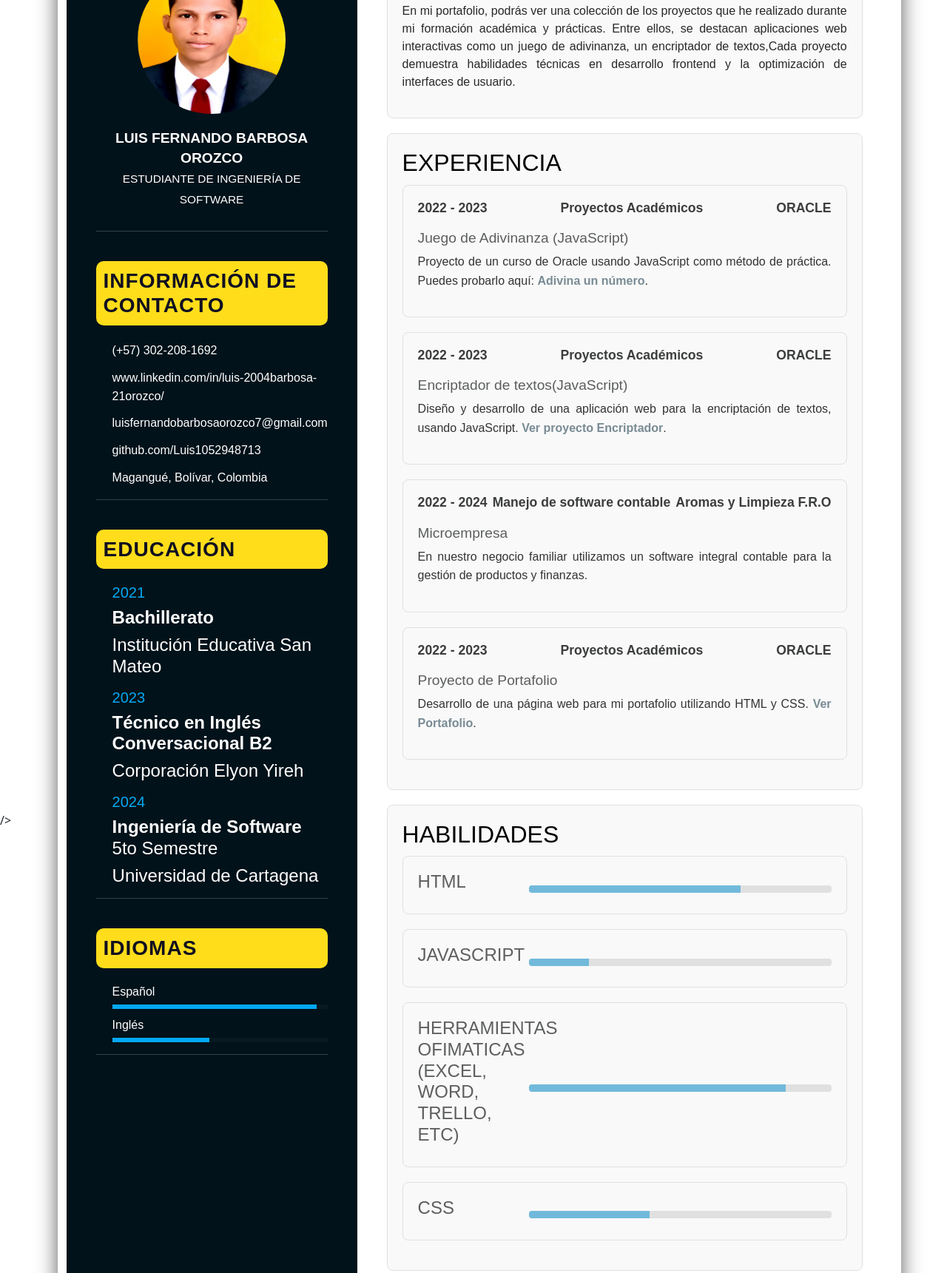
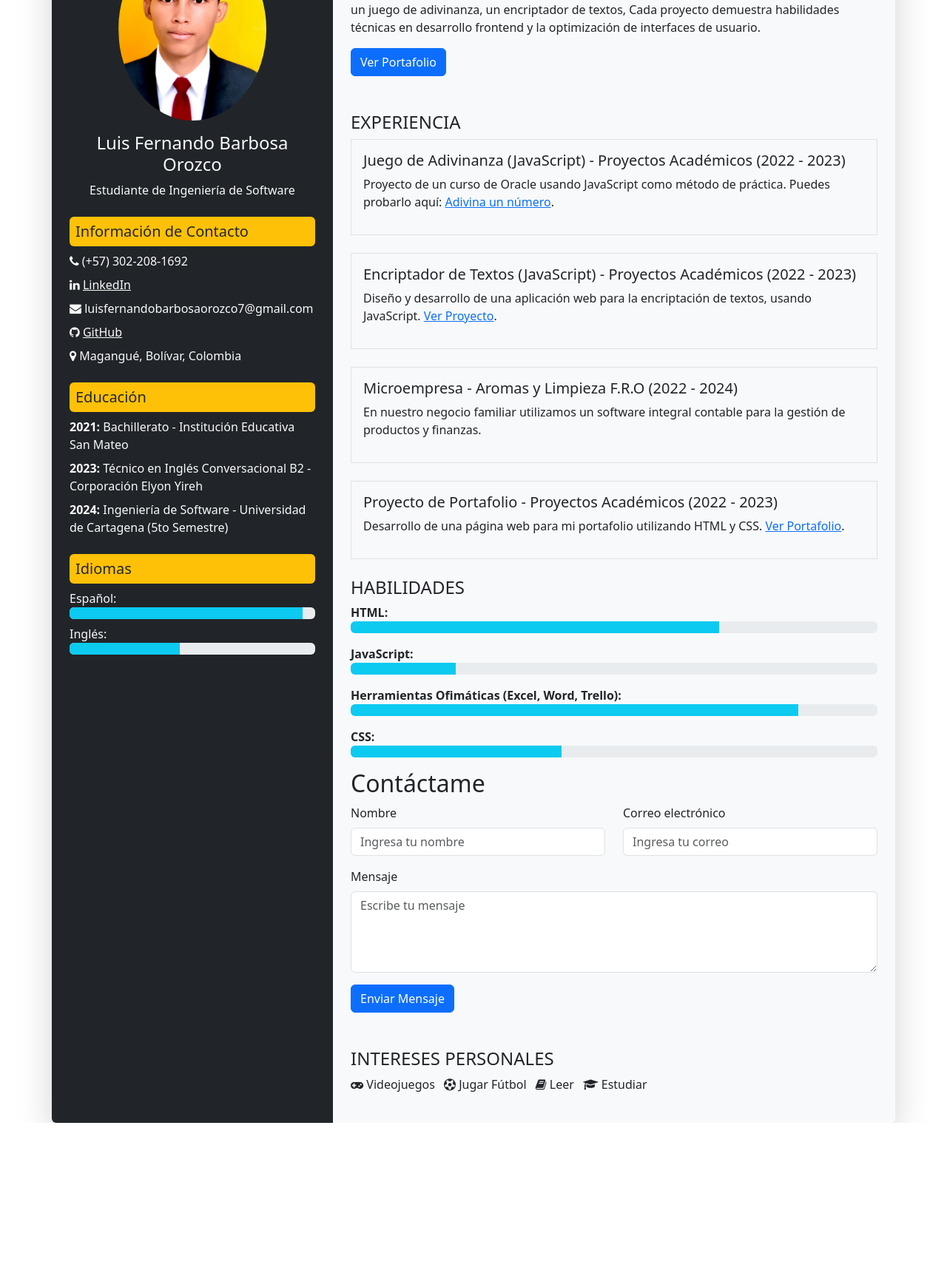
Before and after one commit to Luis1052948713/HOJA-DE-VIDA, a plain HTML site: page index.html in a window 1280 px wide. Shown: the part 156-1877 px from the top of the page at 74% size. After the commit the page ends 1674 px from the top, so only its background shows below. Drawn offline with nearby package versions, Linux system fonts and the light colour scheme; a small style sheet from the web is missing.

Commit message:
boostrap

```diff
--- a/index.html
+++ b/index.html
@@ -3,248 +3,155 @@
   <head>
     <meta charset="UTF-8" />
     <meta name="viewport" content="width=device-width, initial-scale=1.0" />
-    <link rel="stylesheet" href="style.css" />
-    <link rel="stylesheet" href="normalize.css" />
     <title>HOJA DE VIDA</title>
     <link rel="icon" href="perfil (1).jpg" />
     <link
-      rel="stylesheet"
       href="https://cdn.jsdelivr.net/npm/bootstrap@5.3.3/dist/css/bootstrap.min.css"
       rel="stylesheet"
-      integrity="sha384-QWTKZyjpPEjISv5WaRU9OFeRpok6YctnYmDr5pNlyT2bRjXh0JMhjY6hW+ALEwIH"
+      integrity="sha384-QWTKZyjpPEjISv5WaRU9OFeRpok6YctnYmDr5pNlyT2bRjXhW+ALEwIH"
       crossorigin="anonymous"
     />
-    <script
-      src="https://cdn.jsdelivr.net/npm/bootstrap@5.3.3/dist/js/bootstrap.bundle.min.js"
-      integrity="sha384-YvpcrYf0tY3lHB60NNkmXc5s9fDVZLESaAA55NDzOxhy9GkcIdslK1eN7N6jIeHz"
-      crossorigin="anonymous"
-    ></script>
-    />
+    <link rel="stylesheet" href="https://cdnjs.cloudflare.com/ajax/libs/font-awesome/4.7.0/css/font-awesome.css" />
   </head>
   <body>
-    <div class="container">
-      <div class="left_side">
-        <div class="profileText">
-          <div class="img">
-            <img class="imagen" src="perfil (1).jpg" alt="Perfil" />
-          </div>
-          <h2>
-            Luis Fernando Barbosa Orozco <br />
-            <span>Estudiante de Ingeniería de Software</span>
-          </h2>
+    <div class="container mt-5 shadow-lg rounded">
+      <div class="row">
+        <div class="col-md-4 bg-dark text-light p-4 rounded-start">
+          <div class="text-center mb-4">
+            <img src="perfil (1).jpg" alt="Perfil" class="img-fluid rounded-circle mb-3" style="width: 200px;" />
+            <h2 class="h4">Luis Fernando Barbosa Orozco</h2>
+            <p>Estudiante de Ingeniería de Software</p>
           </div>
          <!-- Información de contacto -->
-        <div class="contacto">
-          <h3 class="titulo">Información de Contacto</h3>
-          <ul>
-            <li>
-              <span class="icon"
-                ><i class="fa fa-phone" aria-hidden="true"></i
-              ></span>
-              <span class="text">(+57) 302-208-1692</span>
+          <div>
+            <h3 class="h5 bg-warning text-dark p-2 rounded">Información de Contacto</h3>
+            <ul class="list-unstyled">
+              <li class="my-2">
+                <i class="fa fa-phone"></i> <span>(+57) 302-208-1692</span>
               </li>
-            <li>
-              <span class="icon"
-                ><i class="fa fa-linkedin" aria-hidden="true"></i
-              ></span>
-              <span class="text"
-                >www.linkedin.com/in/luis-2004barbosa-21orozco/</span
-              >
+              <li class="my-2">
+                <i class="fa fa-linkedin"></i>
+                <a href="https://www.linkedin.com/in/luis-2004barbosa-21orozco/" class="text-light">LinkedIn</a>
               </li>
-            <li>
-              <span class="icon"
-                ><i class="fa fa-envelope" aria-hidden="true"></i
-              ></span>
-              <span class="text">luisfernandobarbosaorozco7@gmail.com</span>
+              <li class="my-2">
+                <i class="fa fa-envelope"></i> <span>luisfernandobarbosaorozco7@gmail.com</span>
               </li>
-            <li>
-              <span class="icon"
-                ><i class="fa fa-github" aria-hidden="true"></i
-              ></span>
-              <span class="text">github.com/Luis1052948713</span>
+              <li class="my-2">
+                <i class="fa fa-github"></i>
+                <a href="https://github.com/Luis1052948713" class="text-light">GitHub</a>
               </li>
-            <li>
-              <span class="icon"
-                ><i class="fa fa-map-marker" aria-hidden="true"></i
-              ></span>
-              <span class="text">Magangué, Bolívar, Colombia</span>
+              <li class="my-2">
+                <i class="fa fa-map-marker"></i> <span>Magangué, Bolívar, Colombia</span>
               </li>
             </ul>
           </div>
+
           <!-- Educación -->
-        <div class="contacto educacion">
-          <h3 class="titulo">Educación</h3>
-          <ul>
-            <li>
-              <h5>2021</h5>
-              <h4>Bachillerato</h4>
-              <h4>Institución Educativa San Mateo</h4>
+          <div class="mt-4">
+            <h3 class="h5 bg-warning text-dark p-2 rounded">Educación</h3>
+            <ul class="list-unstyled">
+              <li class="my-2">
+                <strong>2021:</strong> Bachillerato - Institución Educativa San Mateo
               </li>
-            <li>
-              <h5>2023</h5>
-              <h4>Técnico en Inglés Conversacional B2</h4>
-              <h4>Corporación Elyon Yireh</h4>
+              <li class="my-2">
+                <strong>2023:</strong> Técnico en Inglés Conversacional B2 - Corporación Elyon Yireh
               </li>
-            <li>
-              <h5>2024</h5>
-              <h4>Ingeniería de Software <span>5to Semestre</span></h4>
-              <h4>Universidad de Cartagena</h4>
+              <li class="my-2">
+                <strong>2024:</strong> Ingeniería de Software - Universidad de Cartagena (5to Semestre)
               </li>
             </ul>
           </div>
+
           <!-- Idiomas -->
-        <div class="contacto idioma">
-          <h3 class="titulo">Idiomas</h3>
-          <ul>
-            <li>
-              <span class="text">Español</span>
-              <div class="percent"><div style="width: 95%"></div></div>
-            </li>
-            <li>
-              <span class="text">Inglés</span>
-              <div class="percent"><div style="width: 45%"></div></div>
-            </li>
+          <div class="mt-4">
+            <h3 class="h5 bg-warning text-dark p-2 rounded">Idiomas</h3>
+            <ul class="list-unstyled">
+              <li class="my-2">Español: <div class="progress"><div class="progress-bar bg-info" role="progressbar" style="width: 95%;"></div></div></li>
+              <li class="my-2">Inglés: <div class="progress"><div class="progress-bar bg-info" role="progressbar" style="width: 45%;"></div></div></li>
             </ul>
           </div>
         </div>
 
         <!-- Lado derecho (Portafolio y Experiencia) -->
-      <div class="right_side">
-        <div class="sobremi">
-          <h2 class="titulo2">
-            <a
-              class="port"
-              href="https://portafolio-l9y3apk7p-luis1052948713s-projects.vercel.app"
-              target="_blank"
-              >Portafolio</a
-            >
-          </h2>
+        <div class="col-md-8 bg-light p-4 rounded-end">
+          <div class="mb-5">
+            <h2 class="h4 text-uppercase">Portafolio</h2>
             <p>
-            En mi portafolio, podrás ver una colección de los proyectos que he
-            realizado durante mi formación académica y prácticas. Entre ellos,
-            se destacan aplicaciones web interactivas como un juego de
-            adivinanza, un encriptador de textos,Cada proyecto demuestra
-            habilidades técnicas en desarrollo frontend y la optimización de
-            interfaces de usuario.
+              En mi portafolio, podrás ver una colección de los proyectos que he realizado durante mi formación académica y
+              prácticas. Entre ellos, se destacan aplicaciones web interactivas como un juego de adivinanza, un encriptador de
+              textos, Cada proyecto demuestra habilidades técnicas en desarrollo frontend y la optimización de interfaces de
+              usuario.
+            </p>
+            <a href="https://portafolio-l9y3apk7p-luis1052948713s-projects.vercel.app" target="_blank" class="btn btn-primary">Ver Portafolio</a>
+          </div>
+
+          <!-- Sección de Experiencia -->
+          <div>
+            <h2 class="h4 text-uppercase">Experiencia</h2>
+
+            <!-- Proyecto 1 -->
+            <div class="border p-3 mb-4">
+              <h5 class="mb-2">Juego de Adivinanza (JavaScript) - Proyectos Académicos (2022 - 2023)</h5>
+              <p>
+                Proyecto de un curso de Oracle usando JavaScript como método de práctica. Puedes probarlo aquí:
+                <a href="https://luis1052948713.github.io/juegoSecreto/" target="_blank">Adivina un número</a>.
               </p>
             </div>
 
-        <!-- Sección de Experiencia -->
-        <div class="sobremi">
-          <h2 class="titulo2">Experiencia</h2>
+            <!-- Proyecto 2 -->
+            <div class="border p-3 mb-4">
+              <h5 class="mb-2">Encriptador de Textos (JavaScript) - Proyectos Académicos (2022 - 2023)</h5>
+              <p>
+                Diseño y desarrollo de una aplicación web para la encriptación de textos, usando JavaScript.
+                <a href="https://luis1052948713.github.io/encriptador-de-texto/" target="_blank">Ver Proyecto</a>.
+              </p>
+            </div>
 
-          <!-- Proyecto 1 -->
-          <div class="box">
-            <div class="años_compañia">
-              <h5>2022 - 2023</h5>
-              <h5>Proyectos Académicos</h5>
-              <h5>ORACLE</h5>
+            <!-- Proyecto 3 -->
+            <div class="border p-3 mb-4">
+              <h5 class="mb-2">Microempresa - Aromas y Limpieza F.R.O (2022 - 2024)</h5>
+              <p>En nuestro negocio familiar utilizamos un software integral contable para la gestión de productos y finanzas.</p>
             </div>
-            <div class="text">
-              <h4>Juego de Adivinanza (JavaScript)</h4>
+
+            <!-- Proyecto 4 -->
+            <div class="border p-3 mb-4">
+              <h5 class="mb-2">Proyecto de Portafolio - Proyectos Académicos (2022 - 2023)</h5>
               <p>
-                Proyecto de un curso de Oracle usando JavaScript como método de
-                práctica. Puedes probarlo aquí:
-                <a
-                  href="https://luis1052948713.github.io/juegoSecreto/"
-                  target="_blank"
-                  >Adivina un número</a
-                >.
+                Desarrollo de una página web para mi portafolio utilizando HTML y CSS.
+                <a href="https://luis1052948713.github.io/portafolio/index.html" target="_blank">Ver Portafolio</a>.
               </p>
             </div>
           </div>
 
-          <!-- Proyecto 2 -->
-          <div class="box">
-            <div class="años_compañia">
-              <h5>2022 - 2023</h5>
-              <h5>Proyectos Académicos</h5>
-              <h5>ORACLE</h5>
+          <!-- Habilidades -->
+          <div>
+            <h2 class="h4 text-uppercase">Habilidades</h2>
+            <ul class="list-unstyled">
+              <li class="mb-3">
+                <strong>HTML:</strong>
+                <div class="progress">
+                  <div class="progress-bar bg-info" role="progressbar" style="width: 70%;"></div>
                 </div>
-            <div class="text">
-              <h4>Encriptador de textos(JavaScript)</h4>
-              <p>
-                Diseño y desarrollo de una aplicación web para la encriptación
-                de textos, usando JavaScript.
-                <a
-                  href="https://luis1052948713.github.io/encriptador-de-texto/"
-                  target="_blank"
-                  >Ver proyecto Encriptador</a
-                >.
-              </p>
+              </li>
+              <li class="mb-3">
+                <strong>JavaScript:</strong>
+                <div class="progress">
+                  <div class="progress-bar bg-info" role="progressbar" style="width: 20%;"></div>
                 </div>
+              </li>
+              <li class="mb-3">
+                <strong>Herramientas Ofimáticas (Excel, Word, Trello):</strong>
+                <div class="progress">
+                  <div class="progress-bar bg-info" role="progressbar" style="width: 85%;"></div>
                 </div>
-
-          <!-- Proyecto 3 -->
-          <div class="box">
-            <div class="años_compañia">
-              <h5>2022 - 2024</h5>
-              <h5>Manejo de software contable</h5>
-              <h5>Aromas y Limpieza F.R.O</h5>
+              </li>
+              <li class="mb-3">
+                <strong>CSS:</strong>
+                <div class="progress">
+                  <div class="progress-bar bg-info" role="progressbar" style="width: 40%;"></div>
                 </div>
-            <div class="text">
-              <h4>Microempresa</h4>
-              <p>
-                En nuestro negocio familiar utilizamos un software integral
-                contable para la gestión de productos y finanzas.
-              </p>
-            </div>
-          </div>
-
-          <!-- Proyecto 4 -->
-          <div class="box">
-            <div class="años_compañia">
-              <h5>2022 - 2023</h5>
-              <h5>Proyectos Académicos</h5>
-              <h5>ORACLE</h5>
-            </div>
-            <div class="text">
-              <h4>Proyecto de Portafolio</h4>
-              <p>
-                Desarrollo de una página web para mi portafolio utilizando HTML
-                y CSS.
-                <a
-                  class="port"
-                  href="https://luis1052948713.github.io/portafolio/index.html"
-                  target="_blank"
-                  >Ver Portafolio</a
-                >.
-              </p>
-            </div>
-          </div>
-        </div>
-
-        <!-- Sección de skill-->
-        <div class="sobremi skill">
-          <h2 class="titulo2">Habilidades</h2>
-
-          <div class="box">
-            <h4>HTML</h4>
-            <div class="percent">
-              <div style="width: 70%"></div>
-            </div>
-          </div>
-
-          <div class="box">
-            <h4>JavaScript</h4>
-            <div class="percent">
-              <div style="width: 20%"></div>
-            </div>
-          </div>
-
-          <div class="box">
-            <h4>Herramientas Ofimaticas (excel, word, trello, etc)</h4>
-            <div class="percent">
-              <div style="width: 85%"></div>
-            </div>
-          </div>
-
-          <div class="box">
-            <h4>CSS</h4>
-            <div class="percent">
-              <div style="width: 40%"></div>
-            </div>
-          </div>
+              </li>
+            </ul>
           </div>
         <!-- Formulario de Contacto -->
         <div class="sobremi">
@@ -303,18 +210,20 @@
           </div>
         </div>
 
-        <div class="sobremi interesado">
-          <h2 class="titulo2">INTERESES PERSONALES</h2>
-          <ul>
-            <li>
-              <i class="fa fa-gamepad" aria-hidden="true"></i>video juegos
+          <div class="mt-5">
+            <h2 class="h4 text-uppercase">Intereses Personales</h2>
+            <ul class="list-inline">
+              <li class="list-inline-item">
+                <i class="fa fa-gamepad"></i> Videojuegos
               </li>
-            <li>
-              <i class="fa fa-futbol-o" aria-hidden="true"></i>Jugar futbol
+              <li class="list-inline-item">
+                <i class="fa fa-futbol-o"></i> Jugar Fútbol
               </li>
-            <li><i class="fa fa-book" aria-hidden="true"></i>leer</li>
-            <li>
-              <i class="fa fa-graduation-cap" aria-hidden="true"></i>Estudiar
+              <li class="list-inline-item">
+                <i class="fa fa-book"></i> Leer
+              </li>
+              <li class="list-inline-item">
+                <i class="fa fa-graduation-cap"></i> Estudiar
               </li>
             </ul>
           </div>
@@ -360,5 +269,10 @@
         });
       })();
     </script>
+    <script
+      src="https://cdn.jsdelivr.net/npm/bootstrap@5.3.3/dist/js/bootstrap.bundle.min.js"
+      integrity="sha384-YvpcrYf0tY3lHB60NNkmXc5s9fDVZLESaAA55NDzOxhy9GkcIdslK1eN7N6jIeHz"
+      crossorigin="anonymous"
+    ></script>
   </body>
 </html>
```
Also changed, not shown: scrip.js (added). Lines whose indentation alone changed are shown as unchanged.
